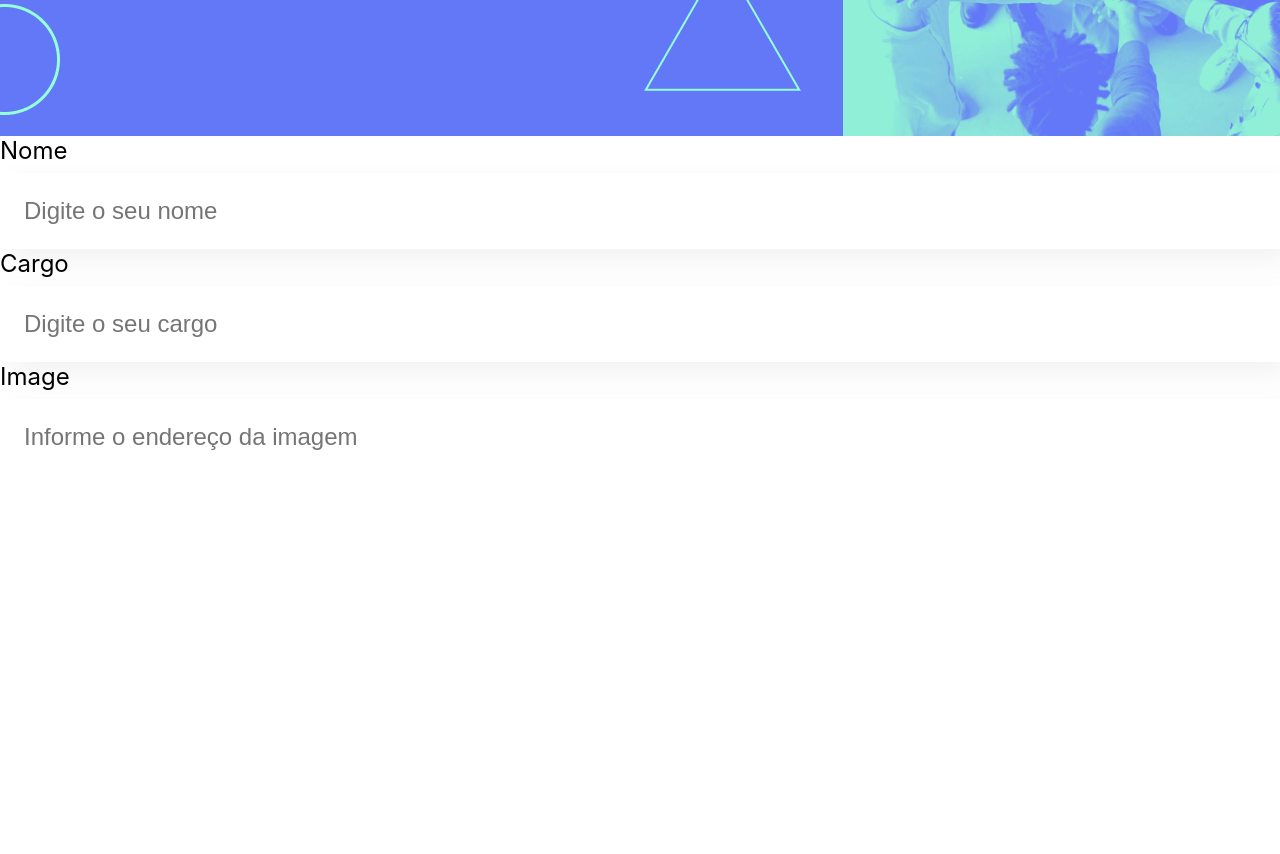
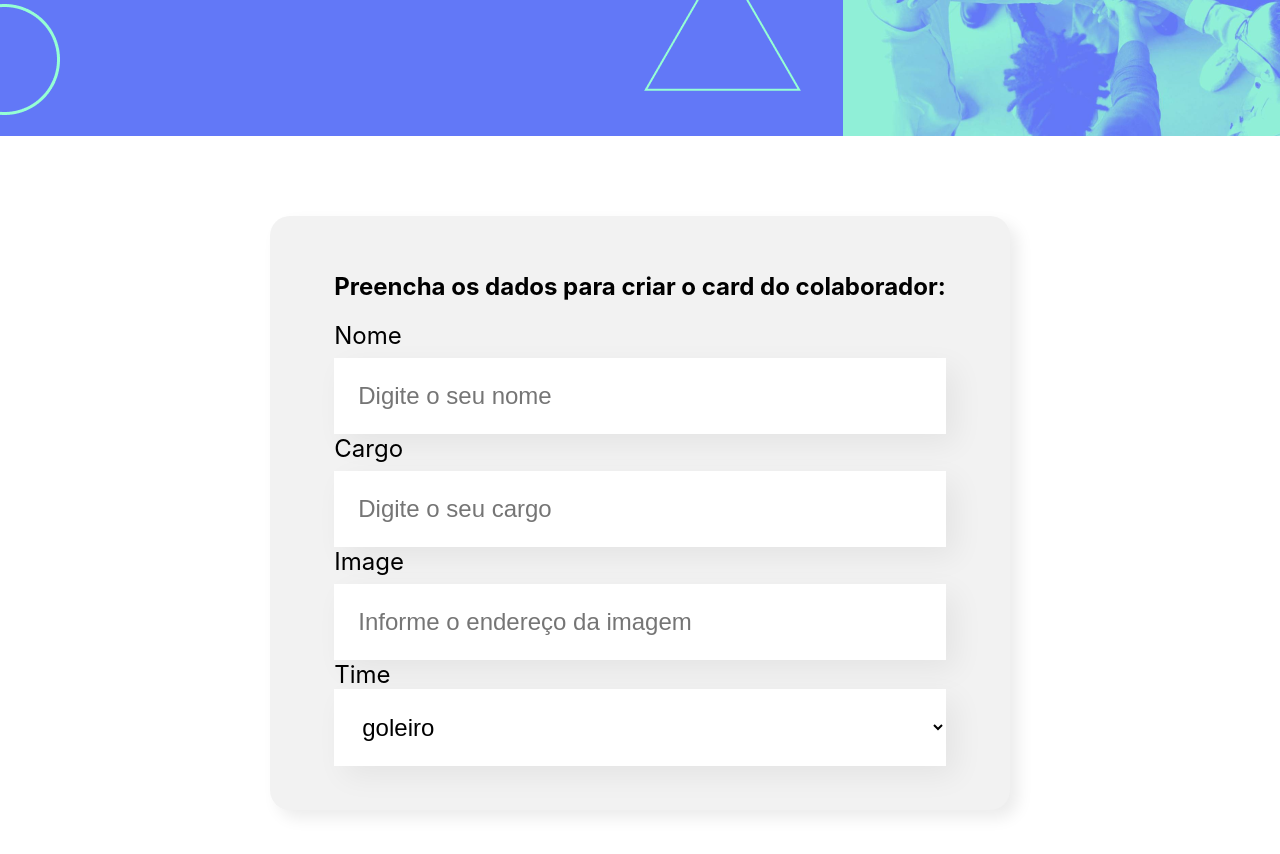
Before and after one commit to GabrielNatan/organo, a React (Create React App) app: page / in a window 1280 px wide. Shown: the part 420-1274 px from the top of the page. Before the commit the page ends 895 px from the top, so only its background shows below. Built offline with nearby package versions, Linux system fonts and the light colour scheme.

Commit message:
create listaSuspensa

```diff
--- a/src/components/Formulario/Formulario.js
+++ b/src/components/Formulario/Formulario.js
@@ -1,10 +1,15 @@
 import "./formulario.css"
 import CampoTexto from "../CampoText"
+import ListaSuspensa from "../ListaSuspensa/ListaSuspensa"
 
 const Formulario = ()=>{
+    let data = [
+        "goleiro","atacante","meio campo"
+    ]
     return(
-        <section>
+        <section className="formulario">
             <form>
+            <h2>Preencha os dados para criar o card do colaborador:</h2>
             <CampoTexto
                 label="Nome"
                 placeholder="Digite o seu nome"
@@ -17,6 +22,10 @@ const Formulario = ()=>{
                 label="Image"
                 placeholder="Informe o endereço da imagem"
             />
+            <ListaSuspensa
+                label="Time"
+                data={data}
+            />
             </form>
         </section>
     )
--- a/src/components/Formulario/formulario.css
+++ b/src/components/Formulario/formulario.css
@@ -0,0 +1,13 @@
+.formulario {
+    display: flex;
+    justify-content: center;
+    margin: 80px 0;
+}
+
+.formulario form {
+    max-width: 80%;
+    background-color: #F2F2F2;
+    border-radius: 20px;
+    padding: 36px 64px;
+    box-shadow: 8px 8px 16px rgba(0, 0 ,0, 0.08);
+}
--- /dev/null
+++ b/src/components/ListaSuspensa/ListaSuspensa.js
@@ -0,0 +1,20 @@
+import "./listaSuspensa.css"
+
+function ListaSuspensa({label,data}){
+    return(
+        <div className="lista-suspensa">
+            <label>{label}</label>
+            <select>
+                {data.map(each=>{
+                    return(
+                        <option key={each}>
+                            {each}
+                        </option>
+                    )
+                })}
+            </select>
+        </div>
+    )
+}
+
+export default ListaSuspensa
--- /dev/null
+++ b/src/components/ListaSuspensa/listaSuspensa.css
@@ -0,0 +1,14 @@
+.lista-suspensa select {
+    background-color: #FFF;
+    box-shadow: 10px 10px 30px rgba(0,0, 0, 0.06);
+    width: 100%;
+    border: none;
+    font-size: 24px;
+    padding: 24px;
+}
+
+.lista-suspensa {
+    display: block;
+    margin-bottom: 8px;
+    font-size: 24px;
+}
```
